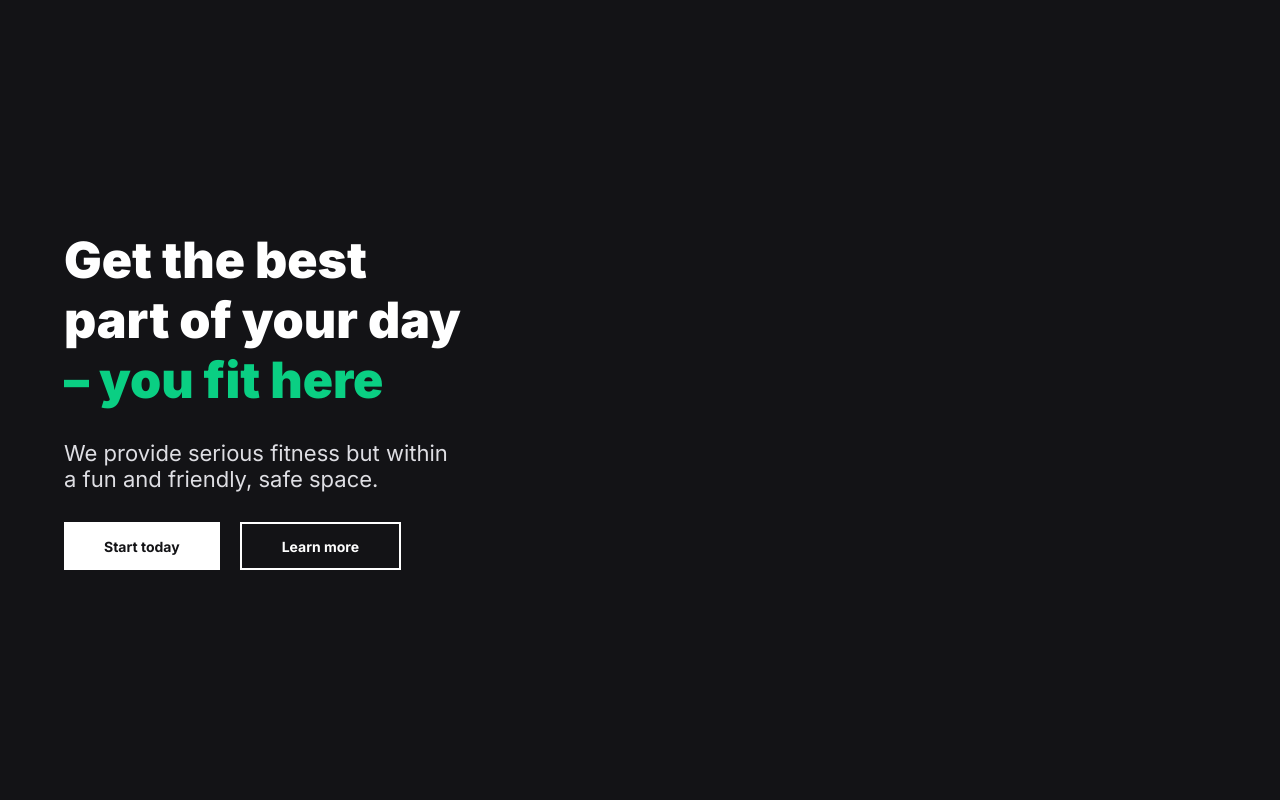
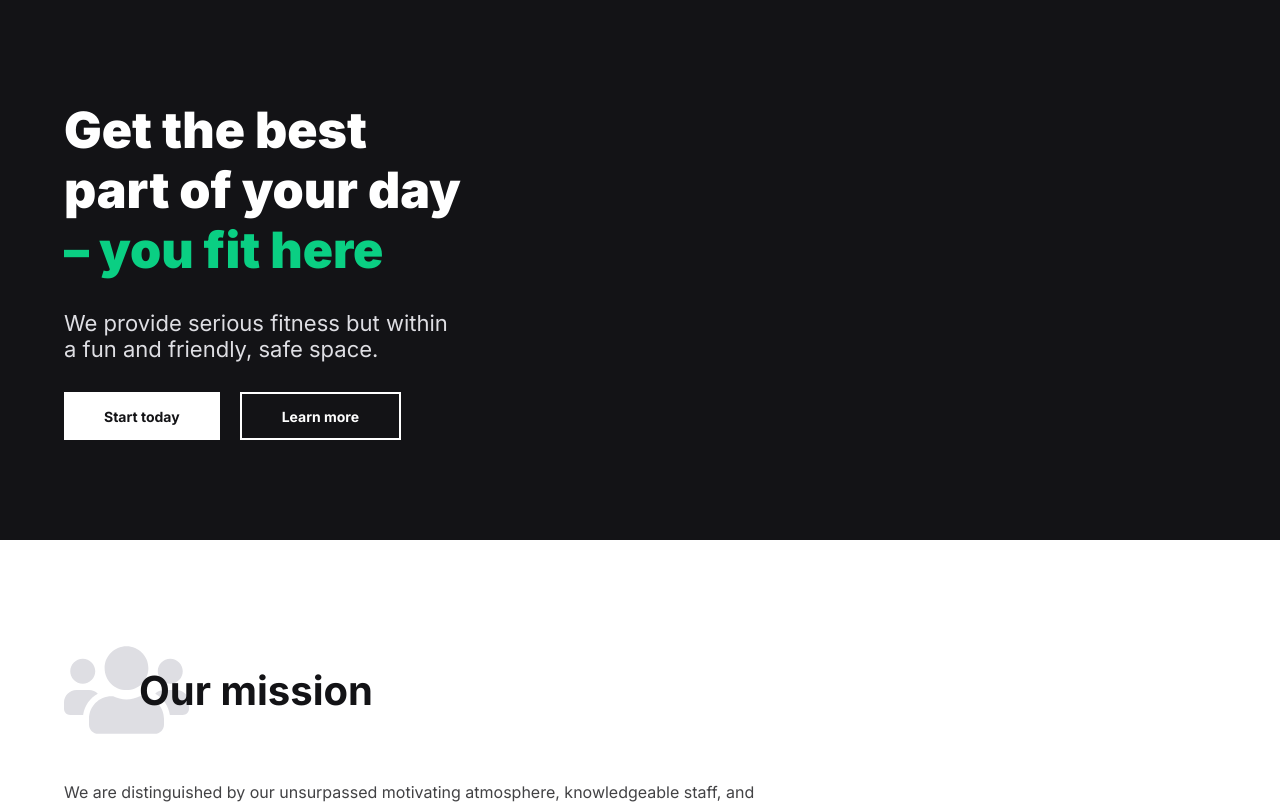
Before and after one commit to pedrohhcunha/peterGym, a Next.js app: page / in a window 1280 px wide. Shown: the top 804 px of the page. Built offline with nearby package versions, Linux system fonts and the light colour scheme.

Commit message:
Alterando o tamanho da section inicial

```diff
--- a/components/Initial/styles.module.scss
+++ b/components/Initial/styles.module.scss
@@ -1,6 +1,5 @@
 .section{
-    padding: 0 5%;
-    height: 100vh;
+    padding: 100px 5%;
     width: 100%;
     background-color: var(--black);
     display: flex;
```
